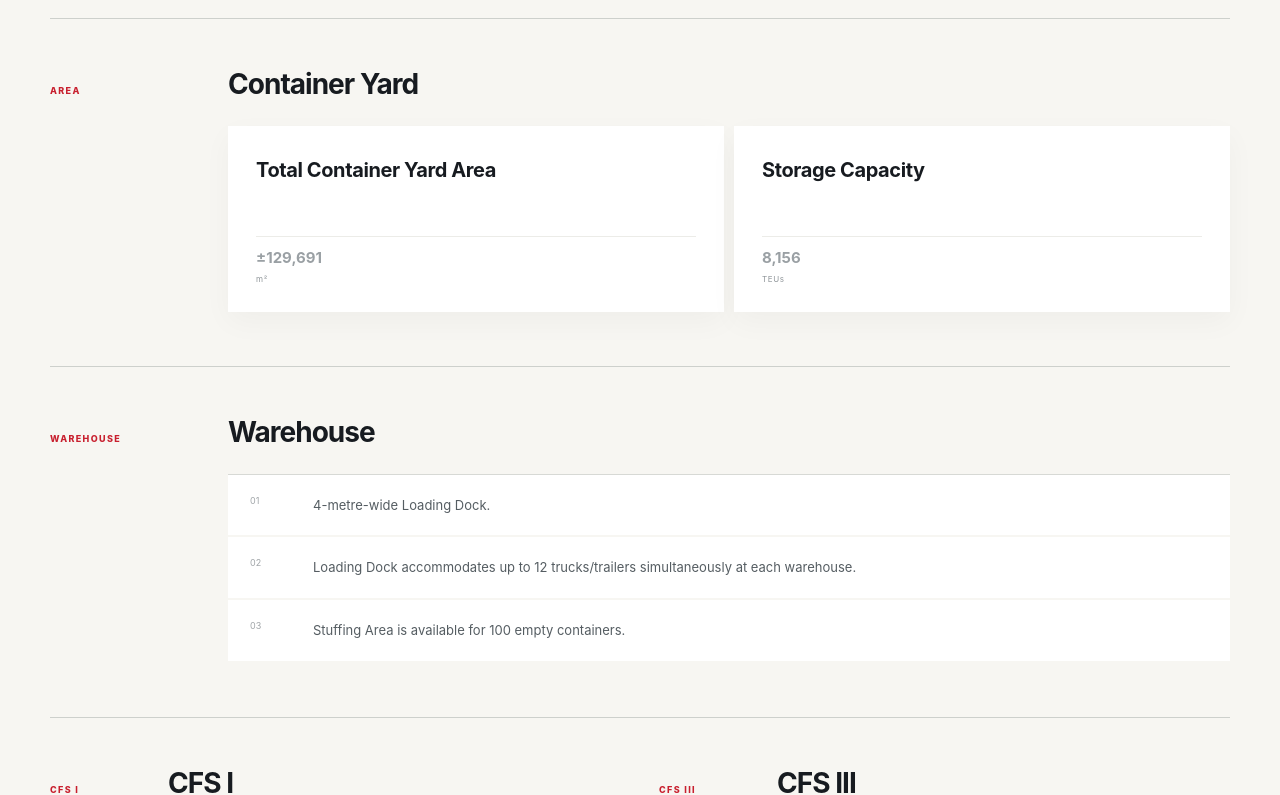
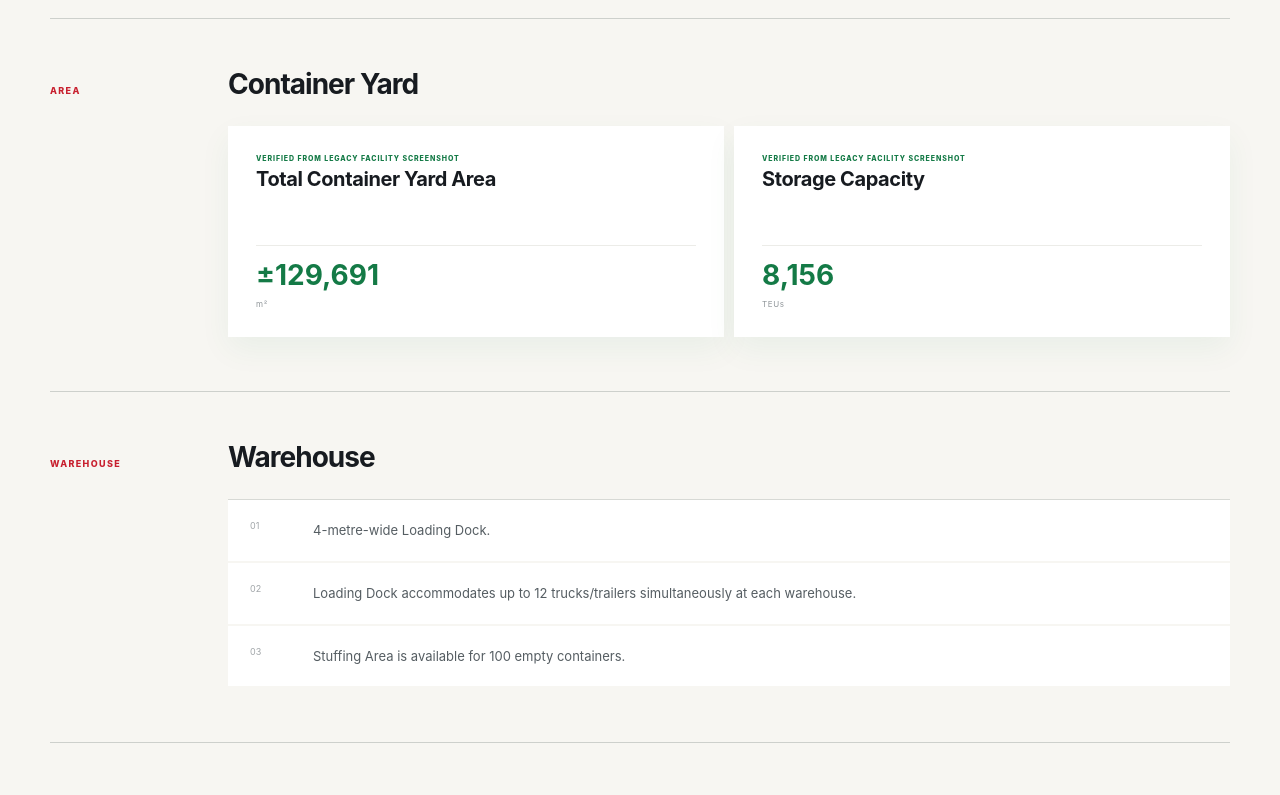
Before and after one commit to nabillazachra/mbpi-revamp, a Next.js app: page /facilities in a window 1280 px wide. Shown: the part 920-1715 px from the top of the page. Built offline with nearby package versions, Linux system fonts and the light colour scheme.

Commit message:
style: distinguish verified facility metrics

```diff
--- a/app/globals.css
+++ b/app/globals.css
@@ -390,3 +390,9 @@
 .metricFields strong{font-size:15px;line-height:1.25;color:#9aa0a4}
 @media(max-width:1080px){.publishedFacts{grid-template-columns:repeat(2,minmax(0,1fr))}}
 @media(max-width:720px){.publishedFacts{grid-template-columns:1fr}}
+
+
+/* Facility verified-state styling */
+.metricStatus.isVerified{display:inline-block;color:var(--brand-green)}
+.facilityMetricCard:has(.metricStatus.isVerified) .metricFields strong{color:var(--brand-green);font-size:28px}
+.facilityMetricCard:has(.metricStatus.isVerified){box-shadow:0 12px 30px rgba(20,122,70,.06)}
```
